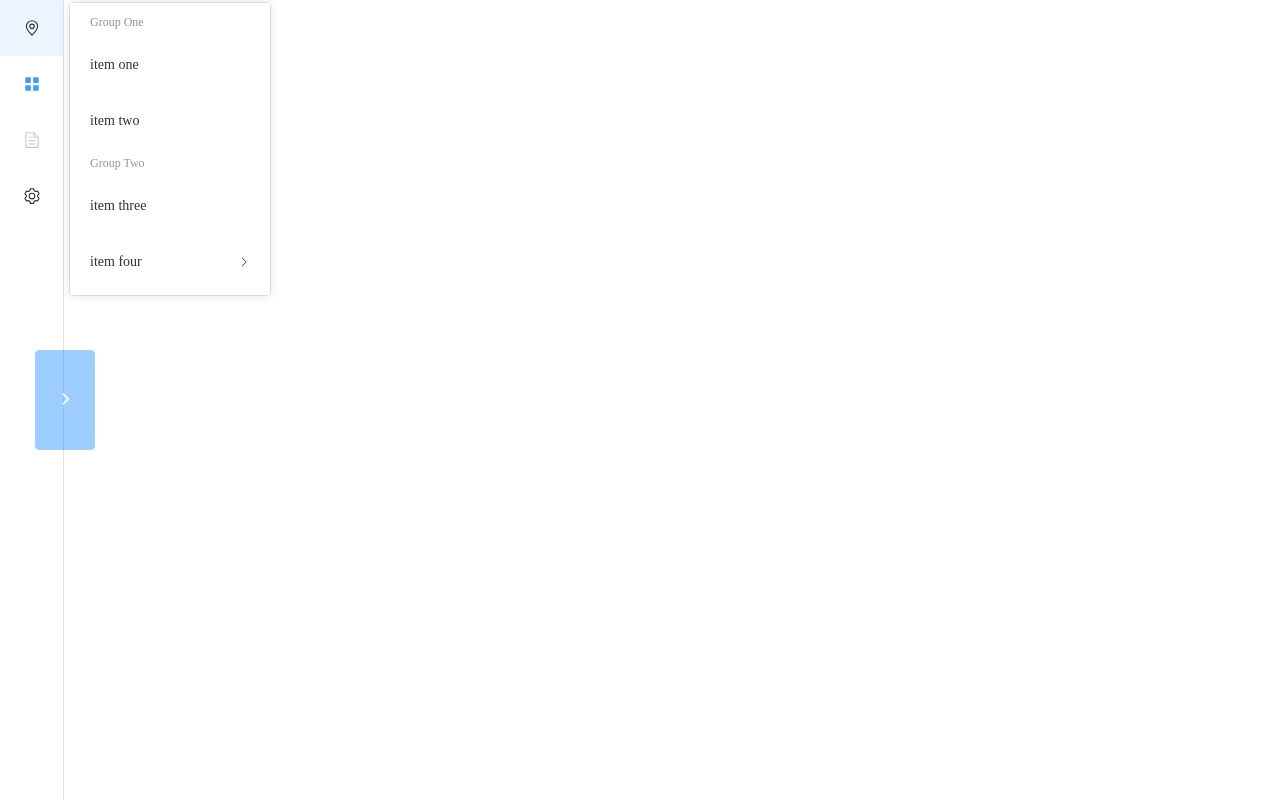
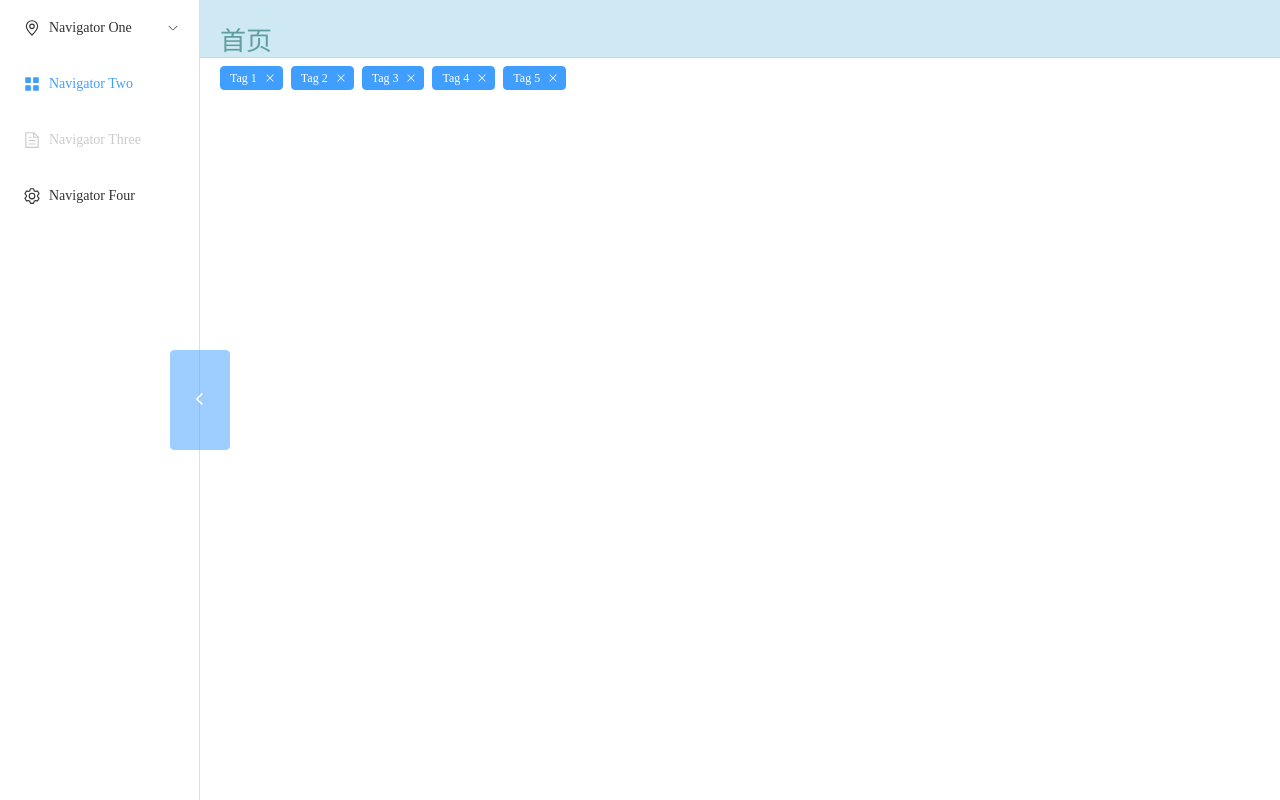
Before and after one commit to StarFireeee/secret, a Vue app: page / in a window 1280 px wide. Built offline with nearby package versions, Linux system fonts and the light colour scheme.

Commit message:
左侧导航、头部标题骨架

```diff
--- a/src/layout/components/aside/index.vue
+++ b/src/layout/components/aside/index.vue
@@ -41,7 +41,7 @@ export default defineComponent({
   name: 'Aside',
   emits: ['unfold'],
   setup(props, context) {
-    const isCollapse = ref<boolean>(true)
+    const isCollapse = ref<boolean>(false)
     const handleOpen = (key: string, keyPath: string[]) => {
       console.log(key, keyPath)
     }
@@ -90,9 +90,9 @@ export default defineComponent({
 }
 
 .btn-left {
-  left: 35px;
+  left: 33px;
 }
 .btn-right {
-  left: 175px;
+  left: 170px;
 }
 </style>
--- /dev/null
+++ b/src/layout/components/header/index.vue
@@ -0,0 +1,52 @@
+<template>
+  <div class="header">
+    <div class="top">
+      <div class="title">
+        {{ title }}
+      </div>
+    </div>
+  </div>
+  <el-tag v-for="item in items" :key="item.label" class="mx-1" effect="dark" closable>
+    {{ item.label }}
+  </el-tag>
+</template>
+
+<script lang="ts">
+import { defineComponent, ref } from 'vue'
+export default defineComponent({
+  name: 'Header',
+  setup() {
+    const title = ref('首页')
+    type Item = { label: string }
+    const items = ref<Array<Item>>([{ label: 'Tag 1' }, { label: 'Tag 2' }, { label: 'Tag 3' }, { label: 'Tag 4' }, { label: 'Tag 5' }])
+
+    return { title, items }
+  },
+})
+</script>
+
+<style lang="less" scoped>
+.header {
+  // height: 100%;
+  background: rgb(206, 233, 243);
+  border-bottom: 1px solid rgb(181, 222, 237);
+  .top {
+    padding-top: 20px;
+    padding-left: 20px;
+
+    .title {
+      font-size: 26px;
+      color: cadetblue;
+      user-select: none;
+    }
+  }
+}
+
+.el-tag {
+  margin-top: 8px;
+  margin-left: 8px;
+}
+.el-tag:first-of-type {
+  margin-left: 20px;
+}
+</style>
--- a/src/layout/index.vue
+++ b/src/layout/index.vue
@@ -3,8 +3,10 @@
     <el-container>
       <el-aside :width="unfold ? '64px' : '200px'"><Aside @unfold="getUnfold"></Aside></el-aside>
       <el-container>
-        <el-header>{{ unfold }}</el-header>
-        <el-main>Main</el-main>
+        <el-header height="100px"><Header></Header></el-header>
+        <el-main>
+          <router-view></router-view>
+        </el-main>
       </el-container>
     </el-container>
   </div>
@@ -13,9 +15,10 @@
 <script lang="ts">
 import { defineComponent, ref } from 'vue'
 import Aside from './components/aside/index.vue'
+import Header from './components/header/index.vue'
 
 export default defineComponent({
-  components: { Aside },
+  components: { Aside, Header },
   setup() {
     let unfold = ref(false)
     function getUnfold(x: any) {
@@ -38,6 +41,10 @@ export default defineComponent({
   position: relative;
   height: 100%;
 }
+
+.el-header {
+  padding: 0;
+}
 </style>
 
 <style lang="less">
```
